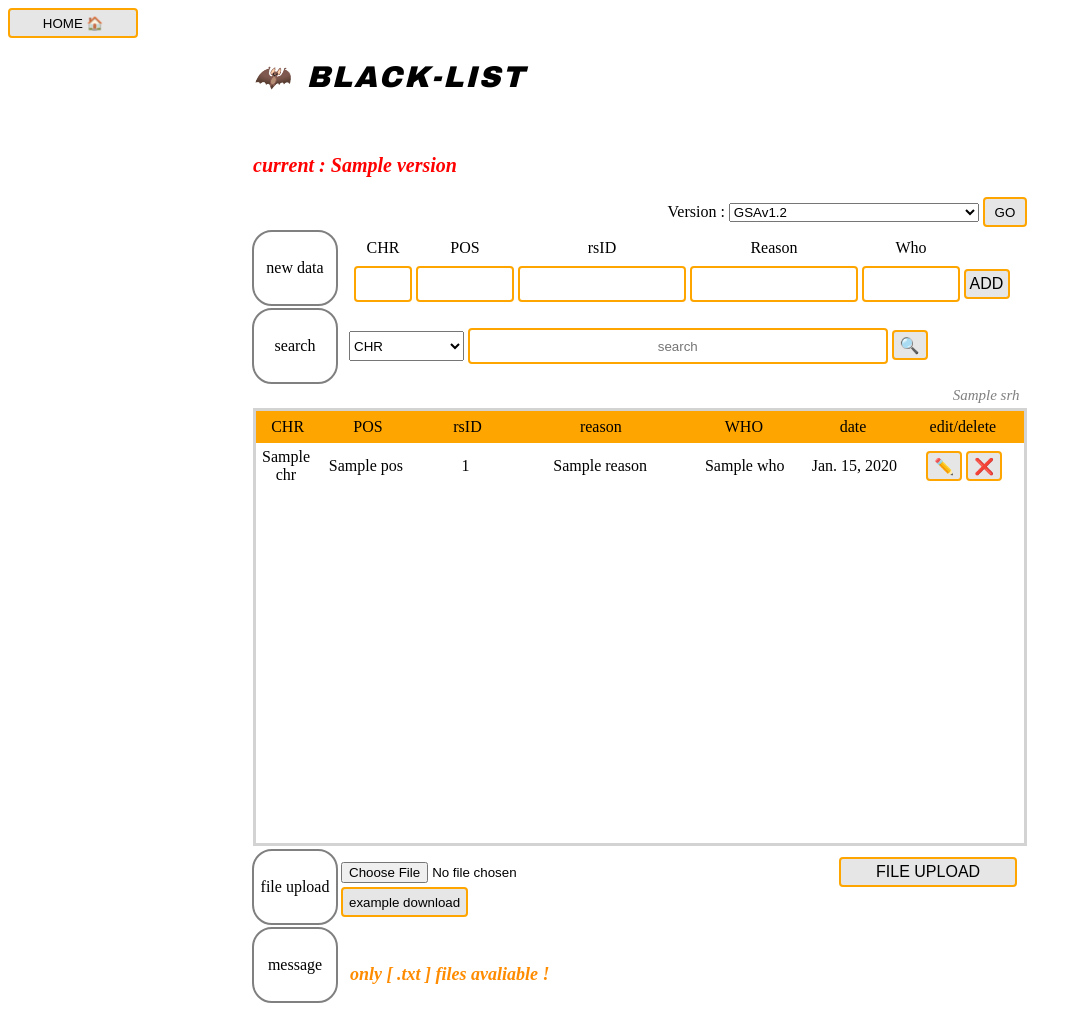
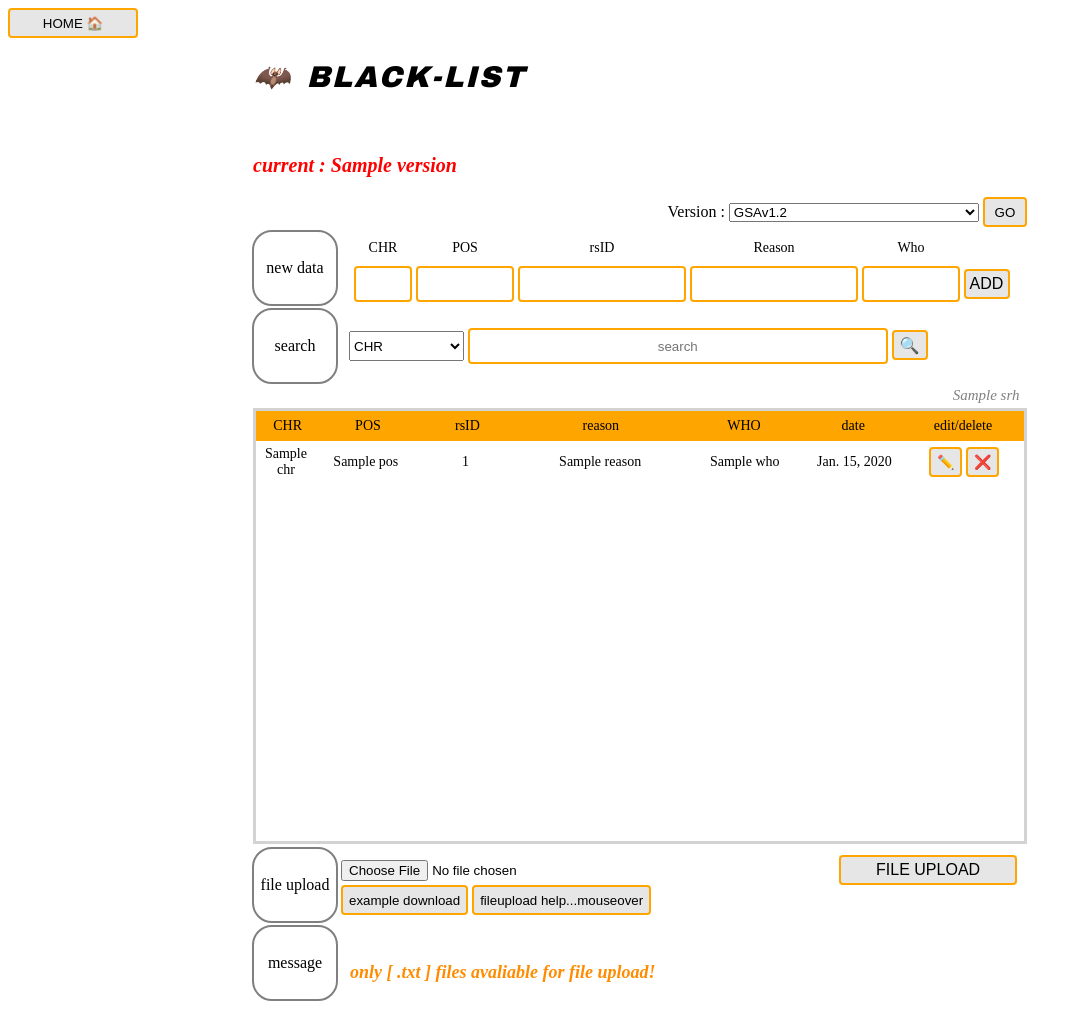
Before and after one commit to 95hongju/downloadfile_makeDF, a Django app: template blacklist/templates/blacklist/edit.html in a window 1280 px wide. Shown: the whole page, without its empty margins (0-1082 px from the left). Run offline with Django 3.2, Linux system fonts and the light colour scheme; tables that the repository leaves empty hold one stand-in row (values such as "Sample post"); the template is opened without the code that fills it: values that come from a table or form of the project are taken from there, most other values are stand-ins (such as "Sample title", 1, 10 or a date in 2020); data that the repository does not hold is empty.

Commit message:
upload file, save data

```diff
--- a/blacklist/static/blacklist/style.css
+++ b/blacklist/static/blacklist/style.css
@@ -84,15 +84,19 @@ table tr.row td{
 }
 #s{
   width:50px;
+  font-size:14px;
 }
 #m{
  width:90px;
+ font-size:14px;
 }
 #l{
   width:160px;
+  font-size:14px;
 }
 #xl{
   width:110px;
+  font-size:14px;
 }
 input[type=text] {
 text-align: center;
--- a/blacklist/templates/blacklist/basic.html
+++ b/blacklist/templates/blacklist/basic.html
@@ -14,7 +14,9 @@
         🦇 BLACK-LIST
       </td>
     </tr>
-
+    {# ---------------------------------------------------------------- #}
+    {# top of table #}
+    {# ---------------------------------------------------------------- #}
     <tr>
       <form method="POST" enctype="multipart/form-data" action="{% url 'blacklist:move_version' %}">
         {% csrf_token %}
@@ -63,6 +65,9 @@
       </td></tr>
 
 
+      {# ---------------------------------------------------------------- #}
+      {# search #}
+      {# ---------------------------------------------------------------- #}
 
       <tr>
         <form action="{% url 'blacklist:search' %}" method='POST'>
@@ -97,10 +102,11 @@
       </tr>
 
 
+      {# ---------------------------------------------------------------- #}
+      {# about files #}
+      {# ---------------------------------------------------------------- #}
 
-
-
-      <form method="POST" enctype="multipart/form-data" action="{% url 'infos:upload' %}">
+      <form method="POST" enctype="multipart/form-data" action="{% url 'blacklist:upload' %}">
         {% csrf_token %}
         <tr>
           <td id='point'> file upload </td>
@@ -108,7 +114,8 @@
             <input type="file" name="file" id="id_file" style="width:72%" />
             <input type="submit" value=" FILE UPLOAD " class='btn' style="font-size:100%; width:26%" />
 
-            <a href="{% url 'infos:file_download' %}"><input type='button' value="example download" title='sample file download'></a>
+            <a href="{% url 'blacklist:file_download' %}"><input type='button' value="example download" title='sample file download'></a>
+            <input type='button' value='fileupload help...mouseover' title = '1) download example file. 2) open the file and delete test data(not column name), and input data what you want.only rsID can have blank, null, empty data. or it will occur error. 3) after you entering the data, delimeter is tab, save it as csv file. 4) click browse button and choose the csv file what you made just before. 5) check the current version of database and click fileupload button on the right side. 6) if something wrong, message will appear at the bottom of this button'  />
           </td>
         </tr>
         <tr>
@@ -124,7 +131,7 @@
             </label>
             {% empty %}
             <label class="messages">
-              &nbsp; only [ .txt ] files avaliable !
+              &nbsp; only [ .txt ] files avaliable for file upload!
             </label>
           </td>
 
--- a/blacklist/urls.py
+++ b/blacklist/urls.py
@@ -13,4 +13,6 @@ urlpatterns=[
     url(r'^(?P<id>[0-9]+)/remove/$',views.remove,name='remove'),
     url(r'^(?P<id>[0-9]+)/edit/$',views.edit,name='edit'),
     url(r'^(?P<id>[0-9]+)/edit_done/$',views.edit_done,name='edit_done'),
+    url(r'^file_download/$',views.file_download,name='file_download'),
+    url(r'^upload/$',views.upload,name='upload'),
 ]
--- /dev/null
+++ b/examples/example_blacklist.csv
@@ -0,0 +1,3 @@
+CHR	POS	rsID	Reason	Who
+1	1004	rs1004	for test	hongju
+2	987		for test	hongju
--- /dev/null
+++ b/examples/example_blacklist.txt
@@ -0,0 +1,4 @@
+rs1799971
+rs1815739
+rs1333049
+rs9939609
```
Also changed, not shown: blacklist/views.py (+79 -5 lines), 1 other file. Lines whose indentation alone changed are shown as unchanged.
